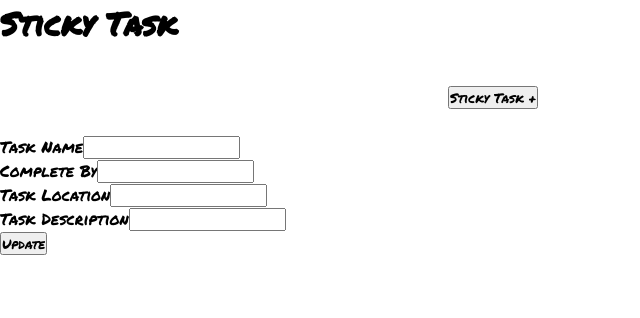
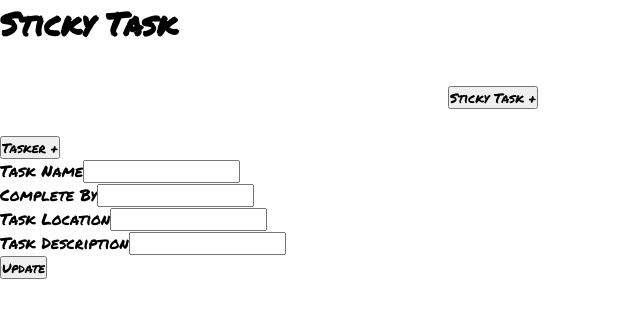
Before and after one commit to E-Shelton98/StickyTask-Frontend, a React (Create React App) app: page /edit in a window 1280 px wide. Shown: the top 318 px of the page, without its empty margins (0-640 px from the left). Built offline with nearby package versions, Linux system fonts and the light colour scheme; no server answers.

Commit message:
person form up and running

```diff
--- /dev/null
+++ b/src/components/PersonForm/PersonForm.js
@@ -0,0 +1,47 @@
+import React from 'react'
+import './PersonForm.css'
+
+const PersonForm = (props) => {
+    console.log('person form',props)
+
+    const emptyPerson = {
+        name: '',
+        tasks:[]
+    }
+
+    //state for data form
+    const [formData, setFormData] = React.useState(emptyPerson)
+
+    const handleChange = (event) => {
+        setFormData({ ...formData, [event.target.name]: event.target.value });
+    }
+    //handleCreate Function for creating people
+    const handleCreate = (newPerson) => {
+		console.log(newPerson);
+		fetch(props.url + '/person/', {
+			method: 'post',
+			headers: {
+				'Content-Type': 'application/json',
+			},
+			body: JSON.stringify(newPerson),
+		});
+    };
+
+      //handleSubmit function to list data to App
+  const handleSubmit = (event) => {
+    console.log("this is formData: ", formData);
+    handleCreate(formData);
+    props.history.push("/");
+  };
+
+    return (
+        <form onSubmit={() => {handleSubmit()}}>
+            <input type="text" id="person-name" name="name" value={formData.name} onChange={handleChange} />
+
+            <input id="personButton" type='submit' value='Add Tasker!'/>
+        </form>
+
+    )
+}
+
+export default PersonForm
--- a/src/components/StickyForm/StickyForm.js
+++ b/src/components/StickyForm/StickyForm.js
@@ -28,6 +28,7 @@ const StickyForm = (props) => {
         name="task"
         value={formData.task}
         onChange={handleChange}
+        required
       />
       <br />
       <label id="task-completeBy">Complete By</label>
--- a/src/components/Whiteboard/Whiteboard.css
+++ b/src/components/Whiteboard/Whiteboard.css
@@ -27,3 +27,7 @@ div.Whiteboard-Div {
     /* position:fixed; */
     z-index:10;
 }
+.createPerson {
+    z-index:10;
+    position: relative;
+}
--- a/src/components/Whiteboard/Whiteboard.js
+++ b/src/components/Whiteboard/Whiteboard.js
@@ -8,17 +8,16 @@ import "./Whiteboard.css";
 import { Route } from "react-router-dom";
 //Import Sticky Form
 import StickyForm from "../StickyForm/StickyForm";
+import PersonForm from "../PersonForm/PersonForm.js";
 import DisplaySticky from "../DisplaySticky/DisplaySticky";
 import Done from "../Done/Done";
 
 const Whiteboard = (props) => {
-
   // URL for backend data
-	const url = 'https://sticky-task.herokuapp.com';
+  const url = "https://sticky-task.herokuapp.com";
 
   // State to hold Sticky List
   const [stickies, setStickies] = useState([]);
-
 
   const stickiesToFilter = stickies.data;
   let stickiesToDo = [];
@@ -27,18 +26,18 @@ const Whiteboard = (props) => {
     ? (stickiesToDo = stickiesToFilter.filter(
         (sticky) => sticky.done === false
       ))
-		: console.log('something went wrong with the to-do filter');
+    : console.log("something went wrong with the to-do filter");
   stickiesToFilter
     ? (stickiesDone = stickiesToFilter.filter((sticky) => sticky.done === true))
-		: console.log('something went wrong with the done filter');
-
+    : console.log("something went wrong with the done filter");
 
   //empty sticky for Sticky Form
   const emptySticky = {
-		task: '',
-		completeBy: '',
-		workSpace: '',
-		description: '',
+    task: "",
+    completeBy: "",
+    workSpace: "",
+    description: "",
+    // assignTo: ''
   };
 
   //  Select Sticky for a user to select a sticky to update/edit
@@ -46,7 +45,13 @@ const Whiteboard = (props) => {
 
   //Fetch to get stickies from backend
   const getStickies = () => {
-		fetch(url + '/sticky/')
+    fetch(url + "/sticky/")
+      .then((res) => res.json())
+      .then((data) => setStickies(data));
+  };
+
+  const getPeople = () => {
+    fetch(url + "/person/")
       .then((res) => res.json())
       .then((data) => setStickies(data));
   };
@@ -54,19 +59,19 @@ const Whiteboard = (props) => {
   //handleCreate Function for creating stickies in DisplayStickies
   const handleCreate = (newSticky) => {
     console.log(newSticky);
-		fetch(url + '/sticky/', {
-			method: 'post',
+    fetch(url + "/sticky/", {
+      method: "post",
       headers: {
-				'Content-Type': 'application/json',
+        "Content-Type": "application/json",
       },
       body: JSON.stringify(newSticky),
     });
   };
 
   const handleUpdate = (sticky) => {
-		fetch(url + '/sticky/' + sticky._id, {
-			method: 'put',
-			headers: { 'Content-Type': 'application/json' },
+    fetch(url + "/sticky/" + sticky._id, {
+      method: "put",
+      headers: { "Content-Type": "application/json" },
       body: JSON.stringify(sticky),
     }).then((response) => {
       getStickies();
@@ -81,10 +86,10 @@ const Whiteboard = (props) => {
 
   //setUnDone function for setting a sticky back to to-do status
   const setUnDone = (sticky) => {
-		fetch(url + '/sticky/' + sticky._id, {
-			method: 'put',
+    fetch(url + "/sticky/" + sticky._id, {
+      method: "put",
       headers: {
-				'Content-Type': 'application/json',
+        "Content-Type": "application/json",
       },
       body: JSON.stringify({
         done: false,
@@ -96,10 +101,10 @@ const Whiteboard = (props) => {
 
   //setDone function for setting a sticky to done status
   const setDone = (sticky) => {
-		fetch(url + '/sticky/' + sticky._id, {
-			method: 'put',
+    fetch(url + "/sticky/" + sticky._id, {
+      method: "put",
       headers: {
-				'Content-Type': 'application/json',
+        "Content-Type": "application/json",
       },
       body: JSON.stringify({
         done: true,
@@ -115,10 +120,10 @@ const Whiteboard = (props) => {
   };
 
   const deleteSticky = (sticky) => {
-		fetch(url + '/sticky/' + sticky._id, {
-			method: 'delete',
+    fetch(url + "/sticky/" + sticky._id, {
+      method: "delete",
       headers: {
-				'Content-Type': 'application/json',
+        "Content-Type": "application/json",
       },
     }).then(() => {
       getStickies();
@@ -126,53 +131,86 @@ const Whiteboard = (props) => {
   };
 
   const deleteAllStickies = (sticky) => {
-		fetch(url + '/sticky', {
-			method: 'delete',
+    fetch(url + "/sticky", {
+      method: "delete",
       headers: {
-				'Content-Type': 'application/json',
+        "Content-Type": "application/json",
       },
     }).then(() => {
       getStickies();
     });
   };
 
-	const [dropDown, setDropDown] = useState(false)
-	console.log('drop down',dropDown)
-
+  const [dropDown, setDropDown] = useState(false);
+  const [dropDownPerson, setDropDownPerson] = useState(false);
 
   return (
-		<div className='Whiteboard-Div' >
-			<div className='createForm'>
-				{dropDown===false ? (<button className='add-sticky' onClick={() => {setDropDown(true)}}>Sticky Task +</button>	) : (	<Route
+    <div className="Whiteboard-Div">
+      <div className="createForm">
+        {dropDown === false ? (
+          <button
+            className="add-sticky"
+            onClick={() => {
+              setDropDown(true);
+            }}
+          >
+            Sticky Task +
+          </button>
+        ) : (
+          <Route
             exact
-				path='/'
+            path="/"
             render={(rp) => (
               <StickyForm
                 {...rp}
-						label='create'
+                label="create"
                 sticky={emptySticky}
                 setDropDown={setDropDown}
                 handleSubmit={handleCreate}
               />
             )}
-			/>)}
+          />
+        )}
       </div>
 
+      {dropDown === true || dropDownPerson === true ? (
+        <div
+          className="outsideClick"
+          onClick={() => {
+            setDropDown(false);
+            setDropDownPerson(false);
+          }}
+        ></div>
+      ) : null}
 
-
-			{dropDown===true ? (<div className='outsideClick' onClick={() => {setDropDown(false)}}></div>) : null}
-
-
-
-
+      <div className="createPerson">
+        {dropDownPerson === false ? (
+          <button
+            className="add-person"
+            onClick={() => {
+              setDropDownPerson(true);
+            }}
+          >
+            Tasker +
+          </button>
+        ) : (
+          <Route
+            exact
+            path="/"
+            render={(rp) => (
+              <PersonForm {...rp} url={url} getPeople={getPeople} />
+            )}
+          />
+        )}
+      </div>
 
       <Route
         exact
-				path='/edit'
+        path="/edit"
         render={(rp) => (
           <StickyForm
             {...rp}
-						label='Update'
+            label="Update"
             sticky={selectedSticky}
             handleSubmit={handleUpdate}
           />
@@ -180,7 +218,7 @@ const Whiteboard = (props) => {
       />
       <Route
         exact
-				path='/'
+        path="/"
         render={(rp) => (
           <DisplaySticky
             {...rp}
@@ -193,7 +231,7 @@ const Whiteboard = (props) => {
       />
       <Route
         exact
-				path='/'
+        path="/"
         render={(rp) => (
           <Done
             {...rp}
@@ -206,7 +244,6 @@ const Whiteboard = (props) => {
       />
     </div>
   );
-
 };
 
 export default Whiteboard;
```
Also changed, not shown: src/components/PersonForm/PersonForm.css (added). Lines whose indentation alone changed are shown as unchanged.
